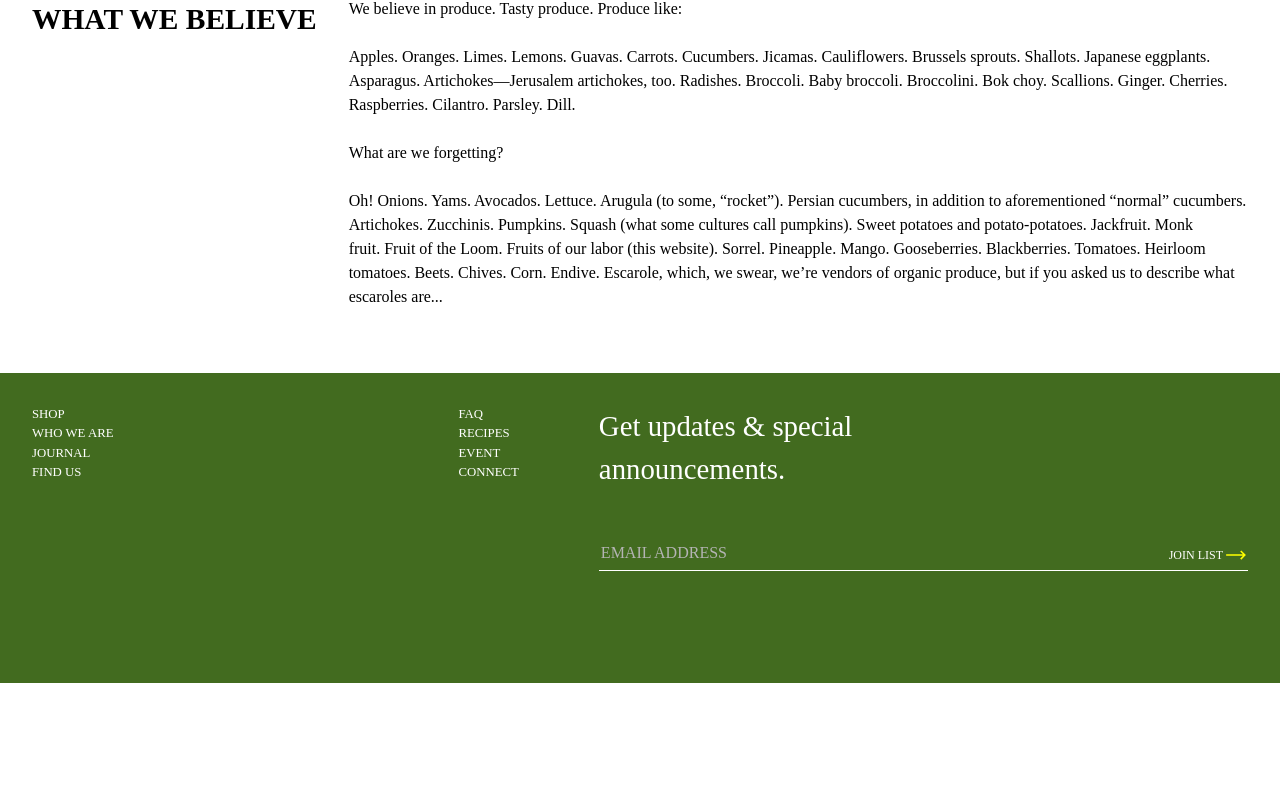
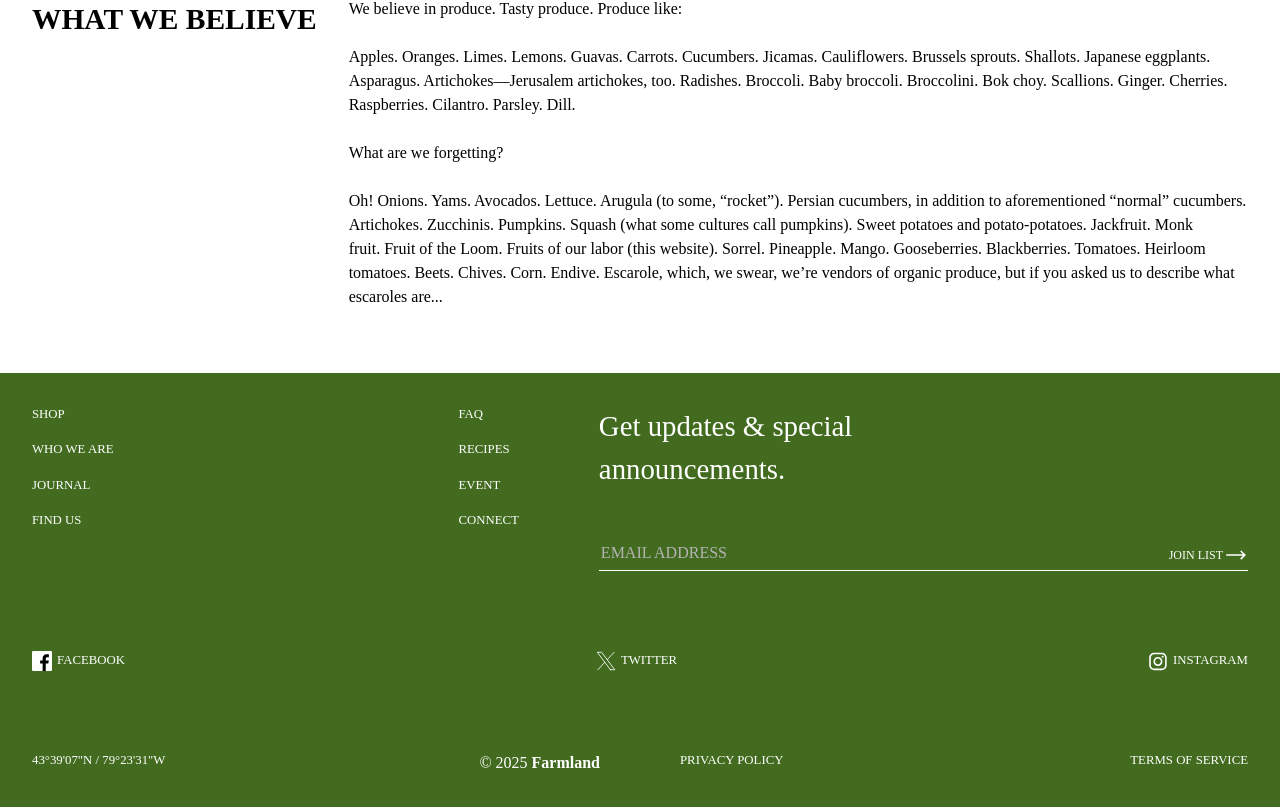
Before and after one commit to Ayoroq/farmLand, a React (Vite) app: page / in a window 1280 px wide. Shown: the part 1889-2696 px from the top of the page. Before the commit the page ends 2572 px from the top, so only its background shows below. Built offline with nearby package versions, Linux system fonts and the light colour scheme; a web font is replaced by a local one.

Commit message:
Added a footer and stylings to the footer and svg images

```diff
--- a/src/pages/Home/Home.jsx
+++ b/src/pages/Home/Home.jsx
@@ -38,8 +38,8 @@ export default function Home() {
               <figcaption>
                 A colorful variety of organic produce from our farms.
                 <br />
-              <b>Central California</b> — The person who grew these was located
-              in Central California.
+                <b>Central California</b> — The person who grew these was
+                located in Central California.
               </figcaption>
             </figure>
           </section>
@@ -64,21 +64,23 @@ export default function Home() {
                 Jicamas. Cauliflowers. Brussels sprouts. Shallots. Japanese
                 eggplants. Asparagus. Artichokes—Jerusalem artichokes, too.
                 Radishes. Broccoli. Baby broccoli. Broccolini. Bok choy.
-              Scallions. Ginger. Cherries. Raspberries. Cilantro. Parsley. Dill.
+                Scallions. Ginger. Cherries. Raspberries. Cilantro. Parsley.
+                Dill.
                 <br />
                 <br />
                 What are we forgetting?
                 <br />
                 <br />
-              Oh! Onions. Yams. Avocados. Lettuce. Arugula (to some, “rocket”).
-              Persian cucumbers, in addition to aforementioned “normal”
-              cucumbers. Artichokes. Zucchinis. Pumpkins. Squash (what some
-              cultures call pumpkins). Sweet potatoes and potato-potatoes.
-              Jackfruit. Monk fruit. Fruit of the Loom. Fruits of our labor
-              (this website). Sorrel. Pineapple. Mango. Gooseberries.
-              Blackberries. Tomatoes. Heirloom tomatoes. Beets. Chives. Corn.
-              Endive. Escarole, which, we swear, we’re vendors of organic
-              produce, but if you asked us to describe what escaroles are...
+                Oh! Onions. Yams. Avocados. Lettuce. Arugula (to some,
+                “rocket”). Persian cucumbers, in addition to aforementioned
+                “normal” cucumbers. Artichokes. Zucchinis. Pumpkins. Squash
+                (what some cultures call pumpkins). Sweet potatoes and
+                potato-potatoes. Jackfruit. Monk fruit. Fruit of the Loom.
+                Fruits of our labor (this website). Sorrel. Pineapple. Mango.
+                Gooseberries. Blackberries. Tomatoes. Heirloom tomatoes. Beets.
+                Chives. Corn. Endive. Escarole, which, we swear, we’re vendors
+                of organic produce, but if you asked us to describe what
+                escaroles are...
               </p>
             </div>
           </section>
@@ -122,7 +124,7 @@ export default function Home() {
                       <path
                         id="Vector"
                         d="M307.125 288.313L288.312 269.938L334.688 223.563H52.5V197.313H335.125L288.75 150.938L307.125 132.562L385 210.438L307.125 288.313Z"
-                        fill="yellow"
+                        fill="currentcolor"
                       />
                     </g>
                   </svg>
@@ -131,8 +133,94 @@ export default function Home() {
             </p>
           </section>
         </div>
-      <div className={styles.footerContainer2}></div>
+        <div className={styles.footerContainer2}>
+          <div className={styles.footerContainer2Links}>
+            <Link target="_blank" rel="noopener noreferrer">
+              <svg width="20" height="20" viewBox="0 0 32 32">
+                <path
+                  fill="currentcolor"
+                  d="M32 30a2 2 0 0 1-2 2H2a2 2 0 0 1-2-2V2a2 2 0 0 1 2-2h28a2 2 0 0 1 2 2v28z"
+                ></path>
+                <path
+                  fill=""
+                  d="M22 32V20h4l1-5h-5v-2c0-2 1.002-3 3-3h2V5h-4c-3.675 0-6 2.881-6 7v3h-4v5h4v12h5z"
+                ></path>
+              </svg>
+              FACEBOOK
+            </Link>
+            <Link target="_blank" rel="noopener noreferrer">
+              <svg
+                xmlns="http://www.w3.org/2000/svg"
+                fill="none"
+                viewBox="0 0 24 24"
+                id="X-Twitter-Logo--Streamline-Logos"
+                height="20"
+                width="20"
+              >
+                <desc>
+                  X Twitter Logo Streamline Icon: https://streamlinehq.com
+                </desc>
+                <path
+                  stroke="currentcolor"
+                  stroke-linecap="round"
+                  stroke-linejoin="round"
+                  d="M17.2705 22.464 1.5 1.53589h5.22951L22.5 22.464h-5.2295Z"
+                  stroke-width="1"
+                ></path>
+                <path
+                  stroke="currentcolor"
+                  stroke-linecap="round"
+                  stroke-linejoin="round"
+                  d="m21.7578 1.53589 -8.313 8.91461"
+                  stroke-width="1"
+                ></path>
+                <path
+                  stroke="currentcolor"
+                  stroke-linecap="round"
+                  stroke-linejoin="round"
+                  d="m2.24207 22.464 8.30673 -8.9078"
+                  stroke-width="1"
+                ></path>
+              </svg>
+              TWITTER
+            </Link>
+            <Link target="_blank" rel="noopener noreferrer">
+              <svg width="20" height="20" fill="currentcolor" viewBox="0 0 56.7 56.7">
+                <path d="M28.2 16.7c-7 0-12.8 5.7-12.8 12.8s5.7 12.8 12.8 12.8S41 36.5 41 29.5s-5.8-12.8-12.8-12.8zm0 21c-4.5 0-8.2-3.7-8.2-8.2s3.7-8.2 8.2-8.2 8.2 3.7 8.2 8.2-3.7 8.2-8.2 8.2z"></path>
+                <circle cx="41.5" cy="16.4" r="2.9"></circle>
+                <path d="M49 8.9c-2.6-2.7-6.3-4.1-10.5-4.1H17.9c-8.7 0-14.5 5.8-14.5 14.5v20.5c0 4.3 1.4 8 4.2 10.7 2.7 2.6 6.3 3.9 10.4 3.9h20.4c4.3 0 7.9-1.4 10.5-3.9 2.7-2.6 4.1-6.3 4.1-10.6V19.3c0-4.2-1.4-7.8-4-10.4zm-.4 31c0 3.1-1.1 5.6-2.9 7.3s-4.3 2.6-7.3 2.6H18c-3 0-5.5-.9-7.3-2.6C8.9 45.4 8 42.9 8 39.8V19.3c0-3 .9-5.5 2.7-7.3 1.7-1.7 4.3-2.6 7.3-2.6h20.6c3 0 5.5.9 7.3 2.7 1.7 1.8 2.7 4.3 2.7 7.2v20.6z"></path>
+              </svg>
+              INSTAGRAM
+            </Link>
+          </div>
+          <div className={`${styles.footerContainer2Links} ${styles.footerLast}`}>
+            <div className={styles.footerContainer2Links1}>
+              <p>
+                <Link
+                  to="https://maps.app.goo.gl/WywbskzGUXkADE2s7"
+                  target="_blank"
+                  rel="noopener noreferrer"
+                >
+                  43°39'07"N / 79°23'31"W
+                </Link>
+              </p>
+              <p>
+                © {new Date().getFullYear()} <b>Farmland</b>
+              </p>
+            </div>
+            <div className={styles.footerContainer2Links1}>
+              <Link to="/#">PRIVACY POLICY</Link>
+              <Link to="/#"> TERMS OF SERVICE</Link>
+            </div>
+          </div>
+        </div>
       </footer>
     </>
   );
 }
+
+{
+  /* <p>
+          © {new Date().getFullYear()} <b>Farmland</b>
+        </p> */
+}
--- a/src/pages/Home/Home.module.css
+++ b/src/pages/Home/Home.module.css
@@ -6,7 +6,7 @@
   animation: show 2s ease;
 }
 
-.section{
+.section {
   display: flex;
   flex-direction: column;
   gap: 2rem;
@@ -20,7 +20,7 @@
   gap: 2rem;
 }
 
-.subSection{
+.subSection {
   flex: 1;
   display: flex;
   align-items: center;
@@ -47,7 +47,7 @@
 }
 
 /* Second page */
-.secondPage{
+.secondPage {
   flex: 0.7;
   background-color: white;
   display: flex;
@@ -67,80 +67,103 @@
   height: fit-content;
 }
 
-
 /* footer */
-.footer{
+.footer {
   padding: 2rem;
   width: 100%;
-  background-color: #426B1F;
+  background-color: #426b1f;
   display: flex;
   flex-direction: column;
   gap: 5rem;
   justify-content: space-between;
 }
 
-.footerContainer1{
+.footerContainer1 {
   display: flex;
   gap: 5rem;
   justify-content: space-between;
 }
 
-.footer *{
+.footer * {
   color: white;
 }
 
-.footer a{
+.footer a {
   font-size: 0.8rem;
 }
 
-.footerNav{
+.footerNav {
   flex: 0.6;
   display: flex;
   justify-content: space-between;
   gap: 2rem;
 }
 
-
-.footerNav1{
+.footerNav1 {
   display: flex;
   flex-direction: column;
+  gap: 1rem;
 }
 
-.newsletter{
+.newsletter {
   flex: 0.8;
   display: flex;
   flex-direction: column;
   gap: 3rem;
 }
 
-.newsletter h3{
+.newsletter h3 {
   font-weight: normal;
-  font-size: clamp(1.5rem,1.8rem,2rem);
+  font-size: clamp(1.5rem, 1.8rem, 2rem);
 }
 
-.newsletter *{
+.newsletter * {
   background: none;
   border: none;
 }
 
-.newsletterEmail{
+.newsletterEmail {
   display: flex;
   justify-content: space-between;
   border-bottom: 1px solid white;
 }
-input{
+input {
   outline: none;
 }
 input::placeholder {
   color: rgb(180, 180, 180);
 }
 
-.newsletterButton{
+.newsletterButton {
   display: flex;
   align-items: center;
   font-size: 0.75rem;
   font-family: gt;
   padding: 0;
+}
+
+.footerContainer2 {
+  display: flex;
+  flex-direction: column;
+  gap: 5rem;
+}
+
+.footerContainer2Links {
+  display: flex;
+  gap: 5rem;
+  justify-content: space-between;
+}
+
+.footerContainer2Links1 {
+  display: flex;
+  gap: 2rem;
+  justify-content: space-between;
+  width: 100%;
+}
+
+.footerContainer2Links a {
+  display: flex;
+  gap: 5px;
 }
 
 @keyframes show {
@@ -169,7 +192,20 @@ input::placeholder {
   .info {
     flex-direction: column;
   }
-  .footerContainer1{
+  .footerContainer1 {
     flex-direction: column-reverse;
   }
+  .footerContainer2 {
+    flex-direction: row;
+  }
+  .footerContainer2Links{
+    flex-direction: column;
+  }
+  .footerLast {
+    flex-direction: column;
+    gap: 0rem;
+  }
+  .footerContainer2Links1 {
+    flex-direction: column;
+  }
 }
```
Lines whose indentation alone changed are shown as unchanged.
